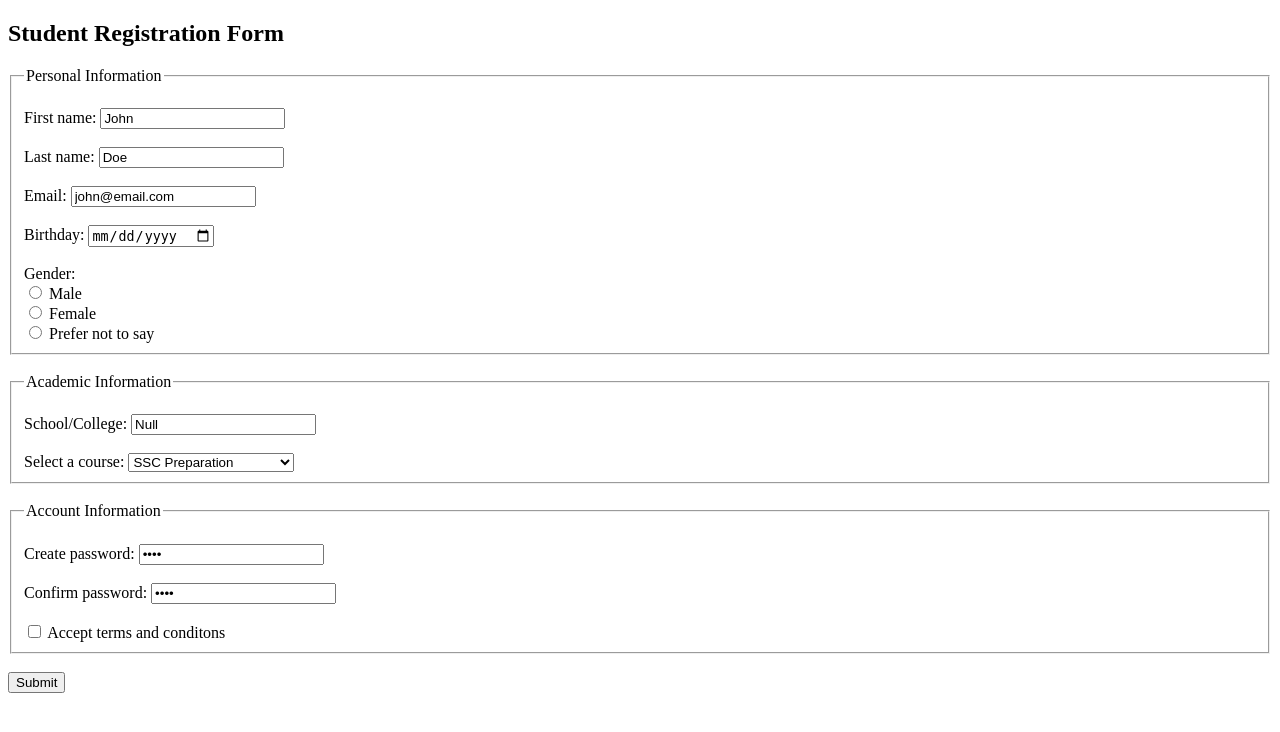
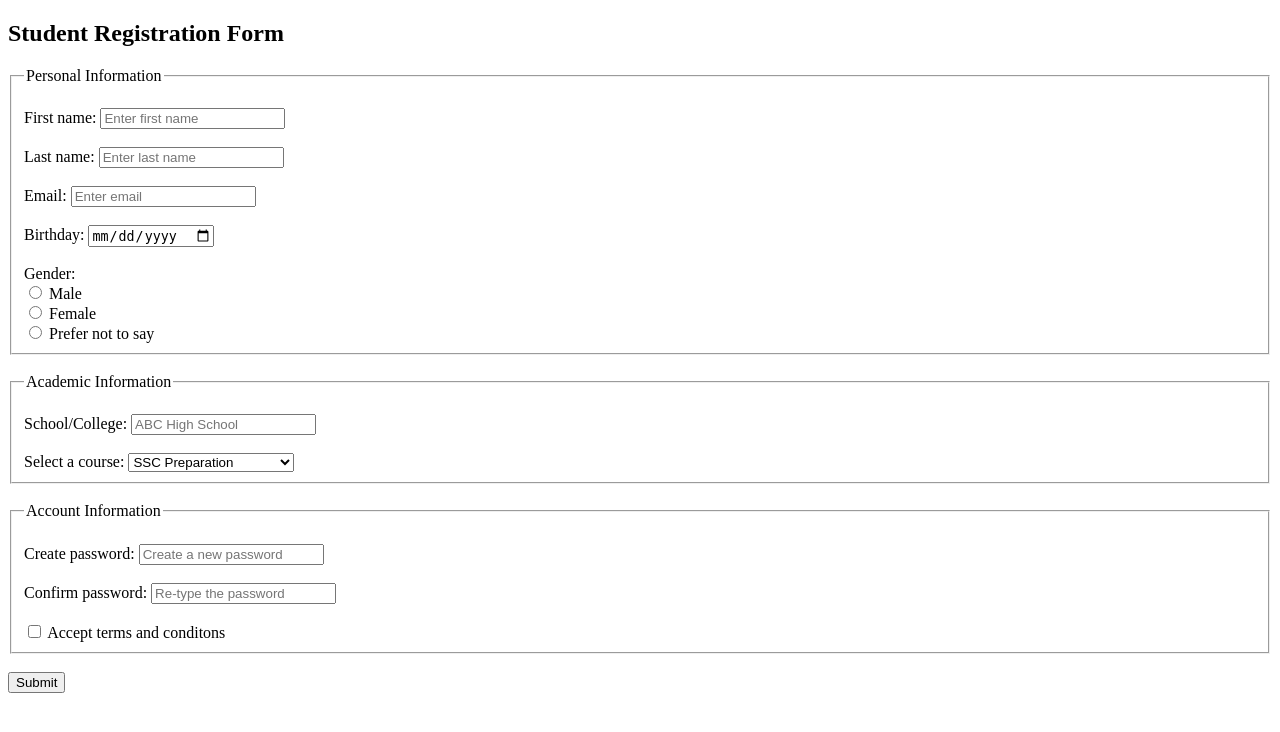
Before and after one commit to MuntasirMaruf/QuickQuiz, a PHP site: page /student_registration.php in a window 1280 px wide. Shown: the top 732 px of the page. Run offline with PHP 8.4, Linux system fonts and the light colour scheme.

Commit message:
Final Commit of Muntasir Maruf

```diff
--- /dev/null
+++ b/views/action_page.php
@@ -0,0 +1 @@
+<h1>Hello! This is the action_page</h>
--- a/views/student_registration.php
+++ b/views/student_registration.php
@@ -14,22 +14,22 @@
 
           <div class="input_box">
             <label for="fname">First name:</label>
-            <input type="text" id="fname" name="fname" value="John"><br><br>
+            <input type="text" id="fname" name="fname" placeholder="Enter first name"><br><br>
           </div>
 
           <div class="input_box">
             <label for="lname">Last name:</label>
-            <input type="text" id="lname" name="lname" value="Doe"><br><br>
+            <input type="text" id="lname" name="lname" placeholder="Enter last name"><br><br>
           </div>
 
           <div class="input_box">
             <label for="email">Email:</label>
-            <input type="email" id="email" name="email" value="john@email.com"><br><br>
+            <input type="email" id="email" name="email" placeholder="Enter email"><br><br>
           </div>
 
           <div class="input_box">
             <label for="birthday">Birthday:</label>
-            <input type="date" id="birthday" name="birthday" value="3-6-2025"><br><br>
+            <input type="date" id="birthday" name="birthday" ><br><br>
           </div>
 
           <div class="gender_box">
@@ -58,7 +58,7 @@
 
           <div class="input_box">
             <label for="school">School/College:</label>
-            <input type="text" id="school" name="school" value="Null"><br><br>
+            <input type="text" id="school" name="school" placeholder="ABC High School"><br><br>
           </div>
 
           <div class="option_box">
@@ -80,12 +80,12 @@
 
             <div class="input_box">
               <label for="password">Create password:</lable>
-              <input type="password" id="password" name="password" value=1234><br><br>
+              <input type="password" id="password" name="password" placeholder="Create a new password"><br><br>
             </div>
 
             <div class="input_box">
               <label for="re_password">Confirm password:</lable>
-              <input type="password" id="re_password" name="re_password" value=1234><br><br>
+              <input type="password" id="re_password" name="re_password" placeholder="Re-type the password"><br><br>
             </div>
 
             <div class="input_box">
```
